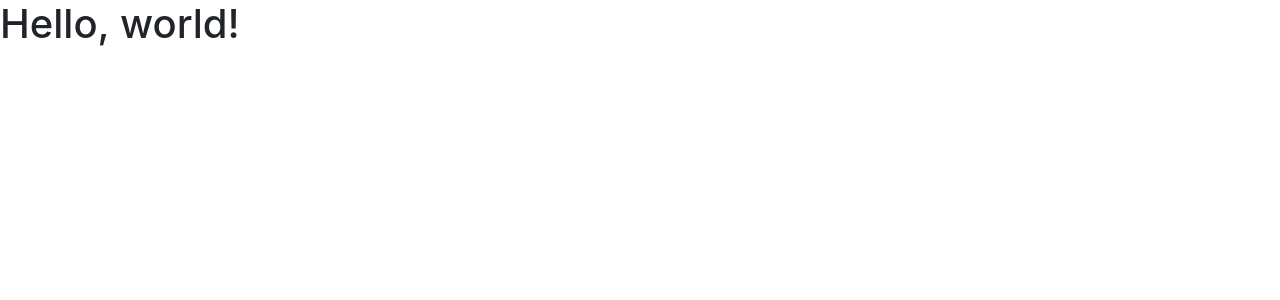
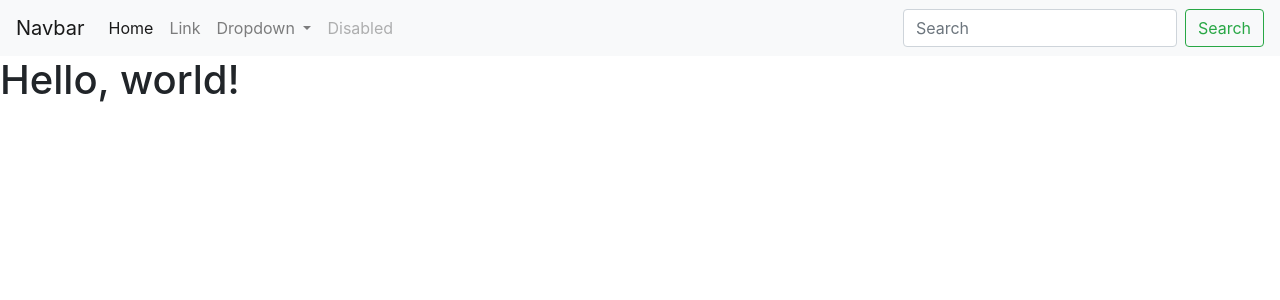
Before and after one commit to nskforward/MFloor, a Jekyll site: the page built from index.html, in a window 1280 px wide. Shown: the top 300 px of the page. Built offline with Jekyll 4.4.1, drawn with Linux system fonts in a browser that asks for light colours.

Commit message:
Jekyll navigation

```diff
--- /dev/null
+++ b/_includes/navigation.html
@@ -0,0 +1,35 @@
+<nav class="navbar navbar-expand-lg navbar-light bg-light">
+    <a class="navbar-brand" href="#">Navbar</a>
+    <button class="navbar-toggler" type="button" data-toggle="collapse" data-target="#navbarSupportedContent" aria-controls="navbarSupportedContent" aria-expanded="false" aria-label="Toggle navigation">
+        <span class="navbar-toggler-icon"></span>
+    </button>
+
+    <div class="collapse navbar-collapse" id="navbarSupportedContent">
+        <ul class="navbar-nav mr-auto">
+            <li class="nav-item active">
+                <a class="nav-link" href="#">Home <span class="sr-only">(current)</span></a>
+            </li>
+            <li class="nav-item">
+                <a class="nav-link" href="#">Link</a>
+            </li>
+            <li class="nav-item dropdown">
+                <a class="nav-link dropdown-toggle" href="#" id="navbarDropdown" role="button" data-toggle="dropdown" aria-haspopup="true" aria-expanded="false">
+                    Dropdown
+                </a>
+                <div class="dropdown-menu" aria-labelledby="navbarDropdown">
+                    <a class="dropdown-item" href="#">Action</a>
+                    <a class="dropdown-item" href="#">Another action</a>
+                    <div class="dropdown-divider"></div>
+                    <a class="dropdown-item" href="#">Something else here</a>
+                </div>
+            </li>
+            <li class="nav-item">
+                <a class="nav-link disabled" href="#">Disabled</a>
+            </li>
+        </ul>
+        <form class="form-inline my-2 my-lg-0">
+            <input class="form-control mr-sm-2" type="search" placeholder="Search" aria-label="Search">
+            <button class="btn btn-outline-success my-2 my-sm-0" type="submit">Search</button>
+        </form>
+    </div>
+</nav>
--- a/_layouts/default.html
+++ b/_layouts/default.html
@@ -7,6 +7,7 @@
     <title>{{ page.title }}</title>
 </head>
 <body>
+{% include navigation.html %}
 {{ content }}
 </body>
 </html>
```
